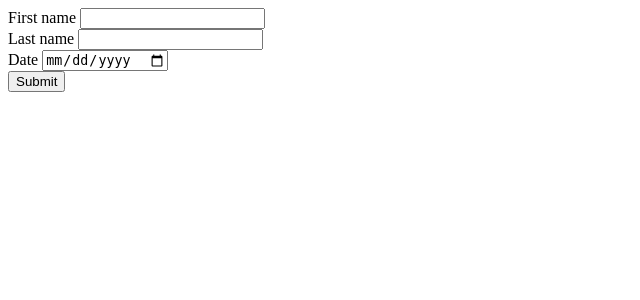
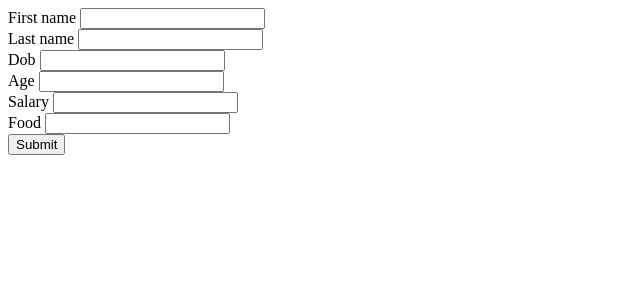
Before and after one commit to TSamson-QA/Flask-Apps, a Flask app: template flask_forms_template/templates/home.html in a window 1280 px wide. Shown: the top 300 px of the page, without its empty margins (0-640 px from the left). Run offline with Flask 2, Linux system fonts and the light colour scheme; the template is opened without the code that fills it, so the values that code supplies are empty, except form fields; form fields are guessed from the names that the template uses.

Commit message:
completed forms exercise

```diff
--- a/flask_forms_template/templates/home.html
+++ b/flask_forms_template/templates/home.html
@@ -10,7 +10,13 @@
                 <br>
                 {{ form.last_name.label }} {{ form.last_name }}
                 <br>
-                {{ form.date.label }} {{ form.date }}
+                {{ form.dob.label }} {{ form.dob }}
+                <br>
+                {{ form.age.label }} {{ form.age }}
+                <br>
+                {{ form.salary.label }} {{ form.salary }}
+                <br>
+                {{ form.food.label }} {{ form.food }}
                 <br>
                 {{ form.submit }}
             {{ message }}
```
Also changed, not shown: flask_forms_template/app.py (+8 -6 lines).
